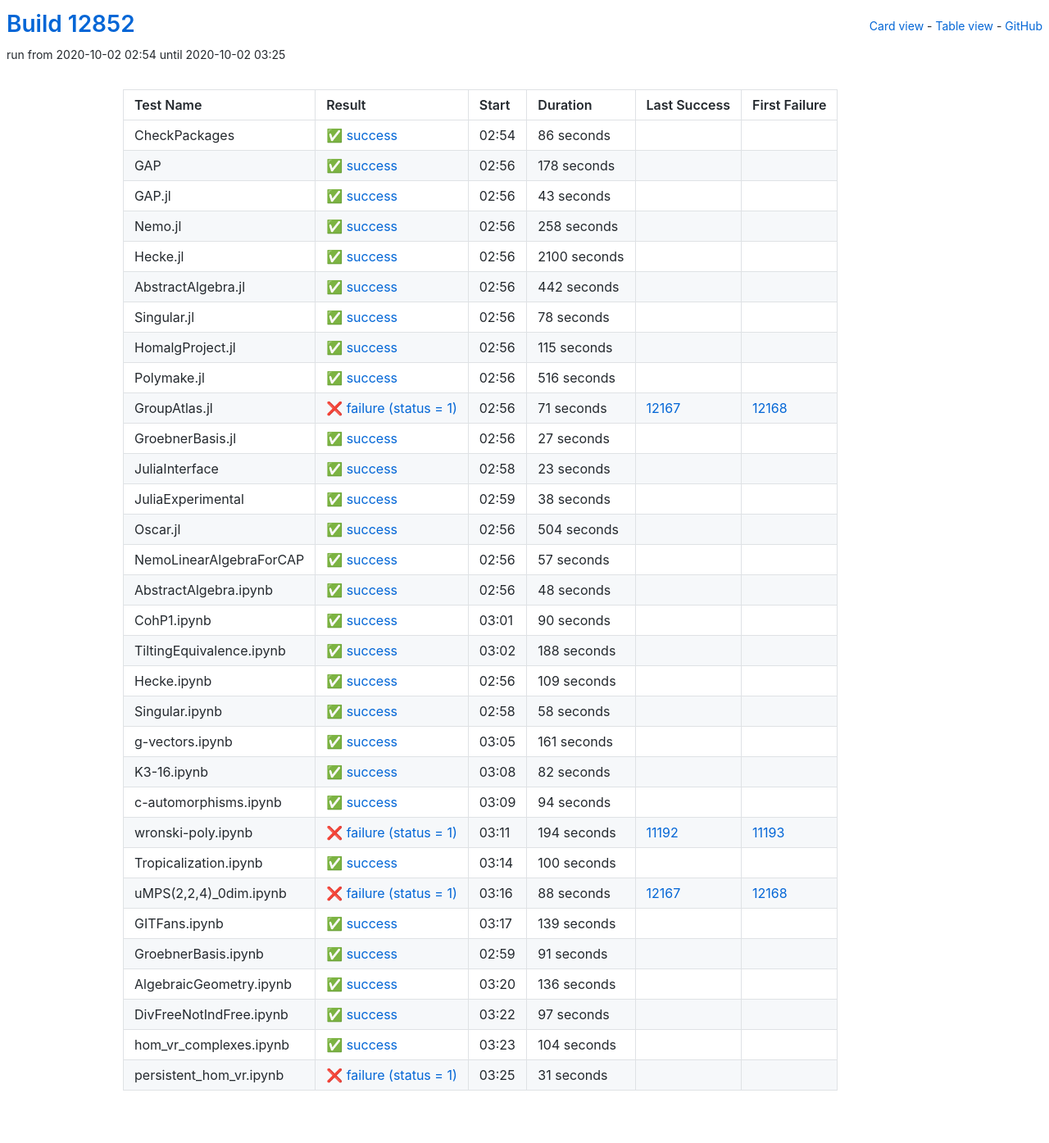
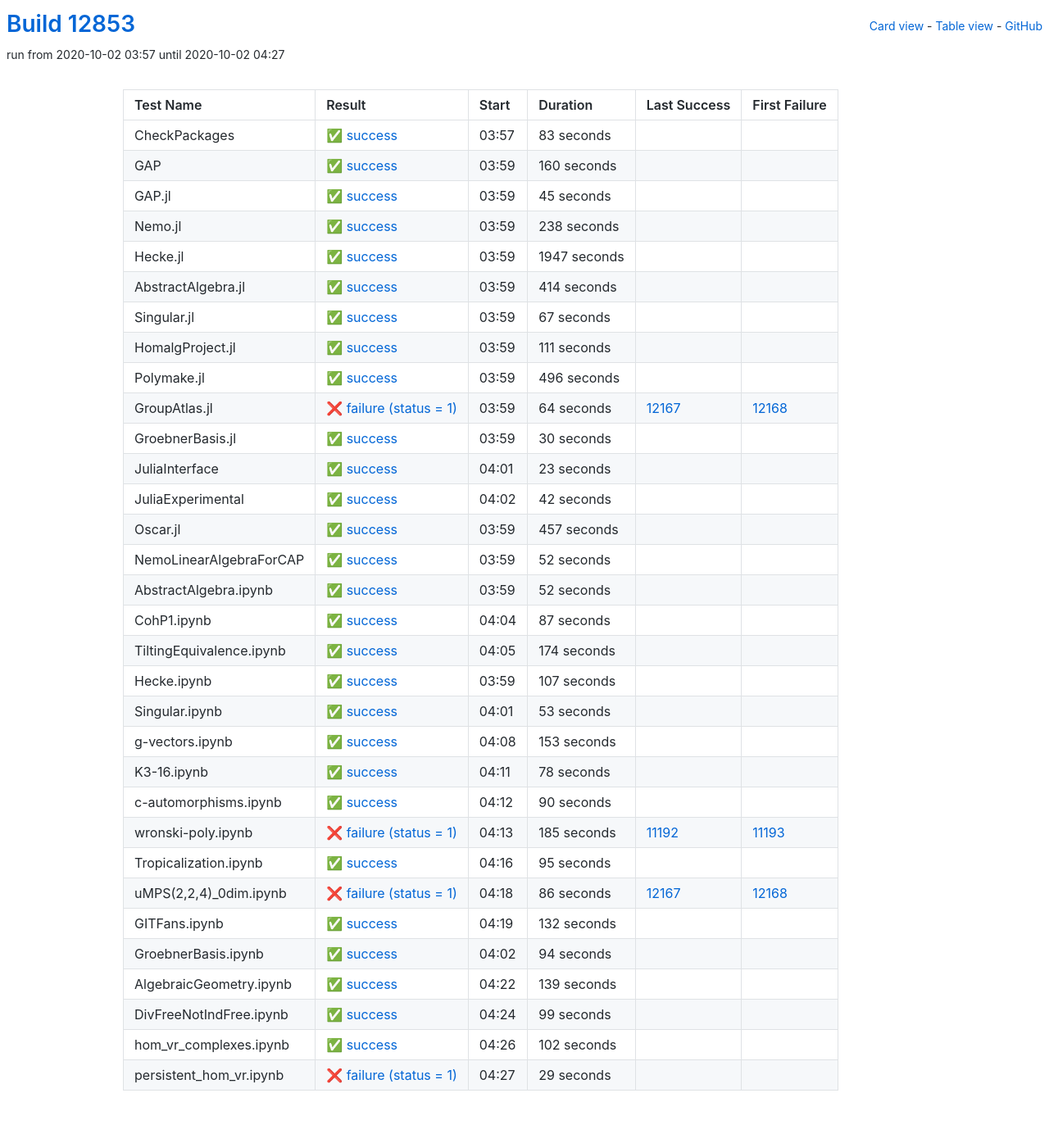
Before and after one commit to oscar-system/oscar-ci-status, a Jekyll site: the page built from table.html, in a window 1280 px wide. Shown: the whole page at 82% size. Built offline with Jekyll 4.4.1, drawn with Linux system fonts in a browser that asks for light colours.

Commit message:
Build #12853

```diff
--- a/_data/ci.yml
+++ b/_data/ci.yml
@@ -1,6 +1,6 @@
 ---
-build: 12852
-build_url: https://oscarci.mathematik.uni-kl.de/job/oscar/12852/
+build: 12853
+build_url: https://oscarci.mathematik.uni-kl.de/job/oscar/12853/
 job: oscar
 organization: oscar-system
 repo: oscar-ci-status
@@ -8,140 +8,140 @@ repourl: https://github.com/oscar-system/oscar-ci-status
 tests:
 - name: CheckPackages
   id: checkpackages
-  log: https://oscarci.mathematik.uni-kl.de/job/oscar/12852/artifact/logs/build-12852/CheckPackages.log
-  start: 2020-10-02 02:54
+  log: https://oscarci.mathematik.uni-kl.de/job/oscar/12853/artifact/logs/build-12853/CheckPackages.log
+  start: 2020-10-02 03:57
   success: true
   exitcode: 0
   status: success
-  duration: 86
+  duration: 83
   last_success: false
   last_success_url:
   first_failure: false
   first_failure_url:
 - name: GAP
   id: gap
-  log: https://oscarci.mathematik.uni-kl.de/job/oscar/12852/artifact/logs/build-12852/GAP.log
-  start: 2020-10-02 02:56
+  log: https://oscarci.mathematik.uni-kl.de/job/oscar/12853/artifact/logs/build-12853/GAP.log
+  start: 2020-10-02 03:59
   success: true
   exitcode: 0
   status: success
-  duration: 178
+  duration: 160
   last_success: false
   last_success_url:
   first_failure: false
   first_failure_url:
 - name: GAP.jl
   id: gap-jl
-  log: https://oscarci.mathematik.uni-kl.de/job/oscar/12852/artifact/logs/build-12852/GAP.jl.log
-  start: 2020-10-02 02:56
+  log: https://oscarci.mathematik.uni-kl.de/job/oscar/12853/artifact/logs/build-12853/GAP.jl.log
+  start: 2020-10-02 03:59
   success: true
   exitcode: 0
   status: success
-  duration: 43
+  duration: 45
   last_success: false
   last_success_url:
   first_failure: false
   first_failure_url:
 - name: Nemo.jl
   id: nemo-jl
-  log: https://oscarci.mathematik.uni-kl.de/job/oscar/12852/artifact/logs/build-12852/Nemo.jl.log
-  start: 2020-10-02 02:56
+  log: https://oscarci.mathematik.uni-kl.de/job/oscar/12853/artifact/logs/build-12853/Nemo.jl.log
+  start: 2020-10-02 03:59
   success: true
   exitcode: 0
   status: success
-  duration: 258
+  duration: 238
   last_success: false
   last_success_url:
   first_failure: false
   first_failure_url:
 - name: Hecke.jl
   id: hecke-jl
-  log: https://oscarci.mathematik.uni-kl.de/job/oscar/12852/artifact/logs/build-12852/Hecke.jl.log
-  start: 2020-10-02 02:56
+  log: https://oscarci.mathematik.uni-kl.de/job/oscar/12853/artifact/logs/build-12853/Hecke.jl.log
+  start: 2020-10-02 03:59
   success: true
   exitcode: 0
   status: success
-  duration: 2100
+  duration: 1947
   last_success: false
   last_success_url:
   first_failure: false
   first_failure_url:
 - name: AbstractAlgebra.jl
   id: abstractalgebra-jl
-  log: https://oscarci.mathematik.uni-kl.de/job/oscar/12852/artifact/logs/build-12852/AbstractAlgebra.jl.log
-  start: 2020-10-02 02:56
+  log: https://oscarci.mathematik.uni-kl.de/job/oscar/12853/artifact/logs/build-12853/AbstractAlgebra.jl.log
+  start: 2020-10-02 03:59
   success: true
   exitcode: 0
   status: success
-  duration: 442
+  duration: 414
   last_success: false
   last_success_url:
   first_failure: false
   first_failure_url:
 - name: Singular.jl
   id: singular-jl
-  log: https://oscarci.mathematik.uni-kl.de/job/oscar/12852/artifact/logs/build-12852/Singular.jl.log
-  start: 2020-10-02 02:56
+  log: https://oscarci.mathematik.uni-kl.de/job/oscar/12853/artifact/logs/build-12853/Singular.jl.log
+  start: 2020-10-02 03:59
   success: true
   exitcode: 0
   status: success
-  duration: 78
+  duration: 67
   last_success: false
   last_success_url:
   first_failure: false
   first_failure_url:
 - name: HomalgProject.jl
   id: homalgproject-jl
-  log: https://oscarci.mathematik.uni-kl.de/job/oscar/12852/artifact/logs/build-12852/HomalgProject.jl.log
-  start: 2020-10-02 02:56
+  log: https://oscarci.mathematik.uni-kl.de/job/oscar/12853/artifact/logs/build-12853/HomalgProject.jl.log
+  start: 2020-10-02 03:59
   success: true
   exitcode: 0
   status: success
-  duration: 115
+  duration: 111
   last_success: false
   last_success_url:
   first_failure: false
   first_failure_url:
 - name: Polymake.jl
   id: polymake-jl
-  log: https://oscarci.mathematik.uni-kl.de/job/oscar/12852/artifact/logs/build-12852/Polymake.jl.log
-  start: 2020-10-02 02:56
+  log: https://oscarci.mathematik.uni-kl.de/job/oscar/12853/artifact/logs/build-12853/Polymake.jl.log
+  start: 2020-10-02 03:59
   success: true
   exitcode: 0
   status: success
-  duration: 516
+  duration: 496
   last_success: false
   last_success_url:
   first_failure: false
   first_failure_url:
 - name: GroupAtlas.jl
   id: groupatlas-jl
-  log: https://oscarci.mathematik.uni-kl.de/job/oscar/12852/artifact/logs/build-12852/GroupAtlas.jl.log
-  start: 2020-10-02 02:56
+  log: https://oscarci.mathematik.uni-kl.de/job/oscar/12853/artifact/logs/build-12853/GroupAtlas.jl.log
+  start: 2020-10-02 03:59
   success: false
   exitcode: 1
   status: failure
-  duration: 71
+  duration: 64
   last_success: 12167
   last_success_url: https://oscarci.mathematik.uni-kl.de/job/oscar/12167/
   first_failure: 12168
   first_failure_url: https://oscarci.mathematik.uni-kl.de/job/oscar/12168/
 - name: GroebnerBasis.jl
   id: groebnerbasis-jl
-  log: https://oscarci.mathematik.uni-kl.de/job/oscar/12852/artifact/logs/build-12852/GroebnerBasis.jl.log
-  start: 2020-10-02 02:56
+  log: https://oscarci.mathematik.uni-kl.de/job/oscar/12853/artifact/logs/build-12853/GroebnerBasis.jl.log
+  start: 2020-10-02 03:59
   success: true
   exitcode: 0
   status: success
-  duration: 27
+  duration: 30
   last_success: false
   last_success_url:
   first_failure: false
   first_failure_url:
 - name: JuliaInterface
   id: juliainterface
-  log: https://oscarci.mathematik.uni-kl.de/job/oscar/12852/artifact/logs/build-12852/JuliaInterface.log
-  start: 2020-10-02 02:58
+  log: https://oscarci.mathematik.uni-kl.de/job/oscar/12853/artifact/logs/build-12853/JuliaInterface.log
+  start: 2020-10-02 04:01
   success: true
   exitcode: 0
   status: success
@@ -152,56 +152,128 @@ tests:
   first_failure_url:
 - name: JuliaExperimental
   id: juliaexperimental
-  log: https://oscarci.mathematik.uni-kl.de/job/oscar/12852/artifact/logs/build-12852/JuliaExperimental.log
-  start: 2020-10-02 02:59
+  log: https://oscarci.mathematik.uni-kl.de/job/oscar/12853/artifact/logs/build-12853/JuliaExperimental.log
+  start: 2020-10-02 04:02
   success: true
   exitcode: 0
   status: success
-  duration: 38
+  duration: 42
   last_success: false
   last_success_url:
   first_failure: false
   first_failure_url:
 - name: Oscar.jl
   id: oscar-jl
-  log: https://oscarci.mathematik.uni-kl.de/job/oscar/12852/artifact/logs/build-12852/Oscar.jl.log
-  start: 2020-10-02 02:56
+  log: https://oscarci.mathematik.uni-kl.de/job/oscar/12853/artifact/logs/build-12853/Oscar.jl.log
+  start: 2020-10-02 03:59
   success: true
   exitcode: 0
   status: success
-  duration: 504
+  duration: 457
   last_success: false
   last_success_url:
   first_failure: false
   first_failure_url:
 - name: NemoLinearAlgebraForCAP
   id: nemolinearalgebraforcap
-  log: https://oscarci.mathematik.uni-kl.de/job/oscar/12852/artifact/logs/build-12852/NemoLinearAlgebraForCAP.log
-  start: 2020-10-02 02:56
+  log: https://oscarci.mathematik.uni-kl.de/job/oscar/12853/artifact/logs/build-12853/NemoLinearAlgebraForCAP.log
+  start: 2020-10-02 03:59
   success: true
   exitcode: 0
   status: success
-  duration: 57
+  duration: 52
   last_success: false
   last_success_url:
   first_failure: false
   first_failure_url:
 - name: AbstractAlgebra.ipynb
   id: abstractalgebra-ipynb
-  log: https://oscarci.mathematik.uni-kl.de/job/oscar/12852/artifact/logs/build-12852/AbstractAlgebra.ipynb.log
-  start: 2020-10-02 02:56
+  log: https://oscarci.mathematik.uni-kl.de/job/oscar/12853/artifact/logs/build-12853/AbstractAlgebra.ipynb.log
+  start: 2020-10-02 03:59
   success: true
   exitcode: 0
   status: success
-  duration: 48
+  duration: 52
   last_success: false
   last_success_url:
   first_failure: false
   first_failure_url:
 - name: CohP1.ipynb
   id: cohp1-ipynb
-  log: https://oscarci.mathematik.uni-kl.de/job/oscar/12852/artifact/logs/build-12852/CohP1.ipynb.log
-  start: 2020-10-02 03:01
+  log: https://oscarci.mathematik.uni-kl.de/job/oscar/12853/artifact/logs/build-12853/CohP1.ipynb.log
+  start: 2020-10-02 04:04
+  success: true
+  exitcode: 0
+  status: success
+  duration: 87
+  last_success: false
+  last_success_url:
+  first_failure: false
+  first_failure_url:
+- name: TiltingEquivalence.ipynb
+  id: tiltingequivalence-ipynb
+  log: https://oscarci.mathematik.uni-kl.de/job/oscar/12853/artifact/logs/build-12853/TiltingEquivalence.ipynb.log
+  start: 2020-10-02 04:05
+  success: true
+  exitcode: 0
+  status: success
+  duration: 174
+  last_success: false
+  last_success_url:
+  first_failure: false
+  first_failure_url:
+- name: Hecke.ipynb
+  id: hecke-ipynb
+  log: https://oscarci.mathematik.uni-kl.de/job/oscar/12853/artifact/logs/build-12853/Hecke.ipynb.log
+  start: 2020-10-02 03:59
+  success: true
+  exitcode: 0
+  status: success
+  duration: 107
+  last_success: false
+  last_success_url:
+  first_failure: false
+  first_failure_url:
+- name: Singular.ipynb
+  id: singular-ipynb
+  log: https://oscarci.mathematik.uni-kl.de/job/oscar/12853/artifact/logs/build-12853/Singular.ipynb.log
+  start: 2020-10-02 04:01
+  success: true
+  exitcode: 0
+  status: success
+  duration: 53
+  last_success: false
+  last_success_url:
+  first_failure: false
+  first_failure_url:
+- name: g-vectors.ipynb
+  id: g-vectors-ipynb
+  log: https://oscarci.mathematik.uni-kl.de/job/oscar/12853/artifact/logs/build-12853/g-vectors.ipynb.log
+  start: 2020-10-02 04:08
+  success: true
+  exitcode: 0
+  status: success
+  duration: 153
+  last_success: false
+  last_success_url:
+  first_failure: false
+  first_failure_url:
+- name: K3-16.ipynb
+  id: k3-16-ipynb
+  log: https://oscarci.mathematik.uni-kl.de/job/oscar/12853/artifact/logs/build-12853/K3-16.ipynb.log
+  start: 2020-10-02 04:11
+  success: true
+  exitcode: 0
+  status: success
+  duration: 78
+  last_success: false
+  last_success_url:
+  first_failure: false
+  first_failure_url:
+- name: c-automorphisms.ipynb
+  id: c-automorphisms-ipynb
+  log: https://oscarci.mathematik.uni-kl.de/job/oscar/12853/artifact/logs/build-12853/c-automorphisms.ipynb.log
+  start: 2020-10-02 04:12
   success: true
   exitcode: 0
   status: success
@@ -210,70 +282,58 @@ tests:
   last_success_url:
   first_failure: false
   first_failure_url:
-- name: TiltingEquivalence.ipynb
-  id: tiltingequivalence-ipynb
-  log: https://oscarci.mathematik.uni-kl.de/job/oscar/12852/artifact/logs/build-12852/TiltingEquivalence.ipynb.log
-  start: 2020-10-02 03:02
+- name: wronski-poly.ipynb
+  id: wronski-poly-ipynb
+  log: https://oscarci.mathematik.uni-kl.de/job/oscar/12853/artifact/logs/build-12853/wronski-poly.ipynb.log
+  start: 2020-10-02 04:13
+  success: false
+  exitcode: 1
+  status: failure
+  duration: 185
+  last_success: 11192
+  last_success_url: https://oscarci.mathematik.uni-kl.de/job/oscar/11192/
+  first_failure: 11193
+  first_failure_url: https://oscarci.mathematik.uni-kl.de/job/oscar/11193/
+- name: Tropicalization.ipynb
+  id: tropicalization-ipynb
+  log: https://oscarci.mathematik.uni-kl.de/job/oscar/12853/artifact/logs/build-12853/Tropicalization.ipynb.log
+  start: 2020-10-02 04:16
   success: true
   exitcode: 0
   status: success
-  duration: 188
+  duration: 95
   last_success: false
   last_success_url:
   first_failure: false
   first_failure_url:
-- name: Hecke.ipynb
-  id: hecke-ipynb
-  log: https://oscarci.mathematik.uni-kl.de/job/oscar/12852/artifact/logs/build-12852/Hecke.ipynb.log
-  start: 2020-10-02 02:56
+- name: uMPS(2,2,4)_0dim.ipynb
+  id: umps-2-2-4-0dim-ipynb
+  log: https://oscarci.mathematik.uni-kl.de/job/oscar/12853/artifact/logs/build-12853/uMPS-2-2-4-_0dim.ipynb.log
+  start: 2020-10-02 04:18
+  success: false
+  exitcode: 1
+  status: failure
+  duration: 86
+  last_success: 12167
+  last_success_url: https://oscarci.mathematik.uni-kl.de/job/oscar/12167/
+  first_failure: 12168
+  first_failure_url: https://oscarci.mathematik.uni-kl.de/job/oscar/12168/
+- name: GITFans.ipynb
+  id: gitfans-ipynb
+  log: https://oscarci.mathematik.uni-kl.de/job/oscar/12853/artifact/logs/build-12853/GITFans.ipynb.log
+  start: 2020-10-02 04:19
   success: true
   exitcode: 0
   status: success
-  duration: 109
+  duration: 132
   last_success: false
   last_success_url:
   first_failure: false
   first_failure_url:
-- name: Singular.ipynb
-  id: singular-ipynb
-  log: https://oscarci.mathematik.uni-kl.de/job/oscar/12852/artifact/logs/build-12852/Singular.ipynb.log
-  start: 2020-10-02 02:58
-  success: true
-  exitcode: 0
-  status: success
-  duration: 58
-  last_success: false
-  last_success_url:
-  first_failure: false
-  first_failure_url:
-- name: g-vectors.ipynb
-  id: g-vectors-ipynb
-  log: https://oscarci.mathematik.uni-kl.de/job/oscar/12852/artifact/logs/build-12852/g-vectors.ipynb.log
-  start: 2020-10-02 03:05
-  success: true
-  exitcode: 0
-  status: success
-  duration: 161
-  last_success: false
-  last_success_url:
-  first_failure: false
-  first_failure_url:
-- name: K3-16.ipynb
-  id: k3-16-ipynb
-  log: https://oscarci.mathematik.uni-kl.de/job/oscar/12852/artifact/logs/build-12852/K3-16.ipynb.log
-  start: 2020-10-02 03:08
-  success: true
-  exitcode: 0
-  status: success
-  duration: 82
-  last_success: false
-  last_success_url:
-  first_failure: false
-  first_failure_url:
-- name: c-automorphisms.ipynb
-  id: c-automorphisms-ipynb
-  log: https://oscarci.mathematik.uni-kl.de/job/oscar/12852/artifact/logs/build-12852/c-automorphisms.ipynb.log
-  start: 2020-10-02 03:09
+- name: GroebnerBasis.ipynb
+  id: groebnerbasis-ipynb
+  log: https://oscarci.mathematik.uni-kl.de/job/oscar/12853/artifact/logs/build-12853/GroebnerBasis.ipynb.log
+  start: 2020-10-02 04:02
   success: true
   exitcode: 0
   status: success
@@ -282,46 +342,10 @@ tests:
   last_success_url:
   first_failure: false
   first_failure_url:
-- name: wronski-poly.ipynb
-  id: wronski-poly-ipynb
-  log: https://oscarci.mathematik.uni-kl.de/job/oscar/12852/artifact/logs/build-12852/wronski-poly.ipynb.log
-  start: 2020-10-02 03:11
-  success: false
-  exitcode: 1
-  status: failure
-  duration: 194
-  last_success: 11192
-  last_success_url: https://oscarci.mathematik.uni-kl.de/job/oscar/11192/
-  first_failure: 11193
-  first_failure_url: https://oscarci.mathematik.uni-kl.de/job/oscar/11193/
-- name: Tropicalization.ipynb
-  id: tropicalization-ipynb
-  log: https://oscarci.mathematik.uni-kl.de/job/oscar/12852/artifact/logs/build-12852/Tropicalization.ipynb.log
-  start: 2020-10-02 03:14
-  success: true
-  exitcode: 0
-  status: success
-  duration: 100
-  last_success: false
-  last_success_url:
-  first_failure: false
-  first_failure_url:
-- name: uMPS(2,2,4)_0dim.ipynb
-  id: umps-2-2-4-0dim-ipynb
-  log: https://oscarci.mathematik.uni-kl.de/job/oscar/12852/artifact/logs/build-12852/uMPS-2-2-4-_0dim.ipynb.log
-  start: 2020-10-02 03:16
-  success: false
-  exitcode: 1
-  status: failure
-  duration: 88
-  last_success: 12167
-  last_success_url: https://oscarci.mathematik.uni-kl.de/job/oscar/12167/
-  first_failure: 12168
-  first_failure_url: https://oscarci.mathematik.uni-kl.de/job/oscar/12168/
-- name: GITFans.ipynb
-  id: gitfans-ipynb
-  log: https://oscarci.mathematik.uni-kl.de/job/oscar/12852/artifact/logs/build-12852/GITFans.ipynb.log
-  start: 2020-10-02 03:17
+- name: AlgebraicGeometry.ipynb
+  id: algebraicgeometry-ipynb
+  log: https://oscarci.mathematik.uni-kl.de/job/oscar/12853/artifact/logs/build-12853/AlgebraicGeometry.ipynb.log
+  start: 2020-10-02 04:22
   success: true
   exitcode: 0
   status: success
@@ -330,62 +354,38 @@ tests:
   last_success_url:
   first_failure: false
   first_failure_url:
-- name: GroebnerBasis.ipynb
-  id: groebnerbasis-ipynb
-  log: https://oscarci.mathematik.uni-kl.de/job/oscar/12852/artifact/logs/build-12852/GroebnerBasis.ipynb.log
-  start: 2020-10-02 02:59
+- name: DivFreeNotIndFree.ipynb
+  id: divfreenotindfree-ipynb
+  log: https://oscarci.mathematik.uni-kl.de/job/oscar/12853/artifact/logs/build-12853/DivFreeNotIndFree.ipynb.log
+  start: 2020-10-02 04:24
   success: true
   exitcode: 0
   status: success
-  duration: 91
-  last_success: false
-  last_success_url:
-  first_failure: false
-  first_failure_url:
-- name: AlgebraicGeometry.ipynb
-  id: algebraicgeometry-ipynb
-  log: https://oscarci.mathematik.uni-kl.de/job/oscar/12852/artifact/logs/build-12852/AlgebraicGeometry.ipynb.log
-  start: 2020-10-02 03:20
-  success: true
-  exitcode: 0
-  status: success
-  duration: 136
-  last_success: false
-  last_success_url:
-  first_failure: false
-  first_failure_url:
-- name: DivFreeNotIndFree.ipynb
-  id: divfreenotindfree-ipynb
-  log: https://oscarci.mathematik.uni-kl.de/job/oscar/12852/artifact/logs/build-12852/DivFreeNotIndFree.ipynb.log
-  start: 2020-10-02 03:22
-  success: true
-  exitcode: 0
-  status: success
-  duration: 97
+  duration: 99
   last_success: false
   last_success_url:
   first_failure: false
   first_failure_url:
 - name: hom_vr_complexes.ipynb
   id: hom-vr-complexes-ipynb
-  log: https://oscarci.mathematik.uni-kl.de/job/oscar/12852/artifact/logs/build-12852/hom_vr_complexes.ipynb.log
-  start: 2020-10-02 03:23
+  log: https://oscarci.mathematik.uni-kl.de/job/oscar/12853/artifact/logs/build-12853/hom_vr_complexes.ipynb.log
+  start: 2020-10-02 04:26
   success: true
   exitcode: 0
   status: success
-  duration: 104
+  duration: 102
   last_success: false
   last_success_url:
   first_failure: false
   first_failure_url:
 - name: persistent_hom_vr.ipynb
   id: persistent-hom-vr-ipynb
-  log: https://oscarci.mathematik.uni-kl.de/job/oscar/12852/artifact/logs/build-12852/persistent_hom_vr.ipynb.log
-  start: 2020-10-02 03:25
+  log: https://oscarci.mathematik.uni-kl.de/job/oscar/12853/artifact/logs/build-12853/persistent_hom_vr.ipynb.log
+  start: 2020-10-02 04:27
   success: false
   exitcode: 1
   status: failure
-  duration: 31
+  duration: 29
   last_success: false
   last_success_url:
   first_failure: false
```
Also changed, not shown: README.md.
